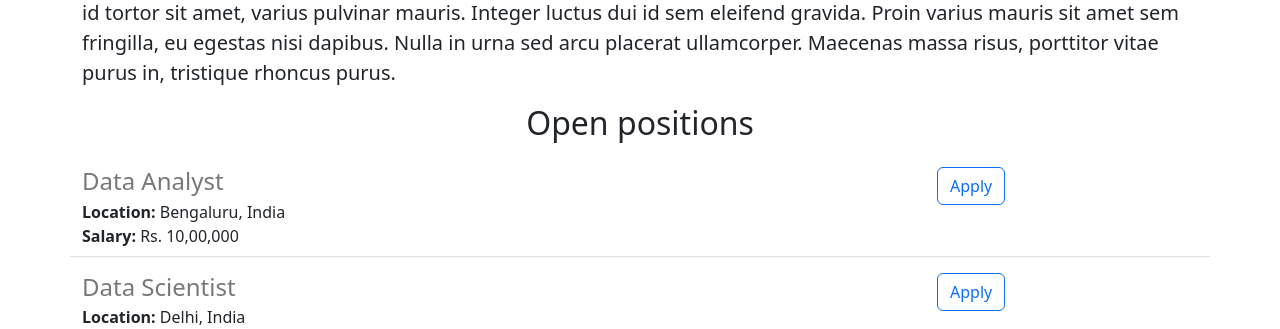
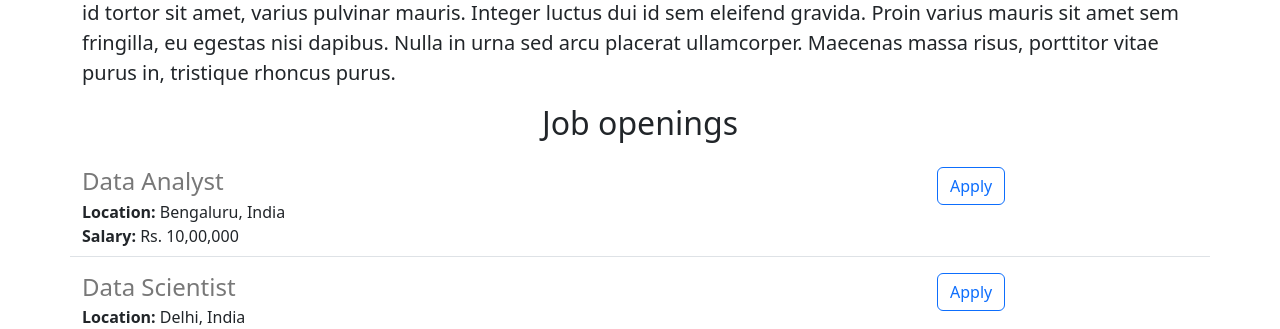
Before and after one commit to Serg-crypto/flask-example-website, a Flask app: page / in a window 1280 px wide. Shown: the part 662-991 px from the top of the page. Run offline with Flask 3, Linux system fonts and the light colour scheme.

Commit message:
I changed the src of the main image and the text of a h2 tag

```diff
--- a/templates/home.html
+++ b/templates/home.html
@@ -17,10 +17,10 @@
 <body>
   <div class="container">
     <h1 class="text-center mt-2 mb-4">{{company_name}} Careers</h1>
-    <img class="img-fluid" id="banner" src="https://86a49898-a417-49f0-bcd6-4eefad915d3c-00-1jmhad6xdurr0.picard.replit.dev/static/banner.jpg" alt="Banner background">
+    <img class="img-fluid" id="banner" src="static/banner.jpg" alt="Banner background">
     <h2 class="text-center mt-2 mb-4">About Jovian</h2>
     <p class="lead">Lorem ipsum dolor sit amet, consectetur adipiscing elit. Mauris id metus nunc. Fusce fermentum, enim ac accumsan interdum, urna ipsum malesuada lacus, quis molestie dolor leo sit amet enim. Mauris sed posuere orci. Quisque sed laoreet dolor. Duis at nisl facilisis, suscipit odio et, vulputate tortor. Donec dictum dolor neque. In a convallis urna, et commodo metus. Proin velit risus, mollis quis tempor quis, lobortis ut risus. Nulla quis vulputate risus. Integer lacinia nisl sit amet aliquam ornare. Praesent consequat aliquam tellus, vel gravida tellus pretium ut. Sed justo nunc, tempor id tortor sit amet, varius pulvinar mauris. Integer luctus dui id sem eleifend gravida. Proin varius mauris sit amet sem fringilla, eu egestas nisi dapibus. Nulla in urna sed arcu placerat ullamcorper. Maecenas massa risus, porttitor vitae purus in, tristique rhoncus purus.</p>
-    <h2 class="text-center mt-2 mb-4">Open positions</h2>
+    <h2 class="text-center mt-2 mb-4">Job openings</h2>
     <div>
       {% for job in jobs%}
         {% include 'jobitem.html' %}
```
